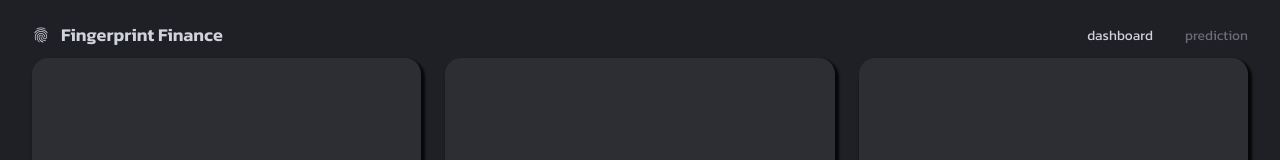
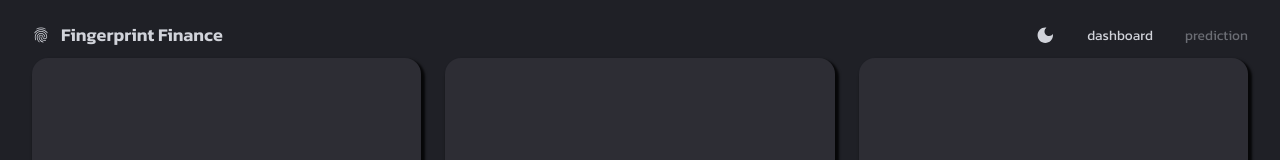
Before and after one commit to nabilk11/redux-finance-app, a React (Vite) app in the folder client/: page / in a window 1280 px wide. Shown: the top 160 px of the page. Built offline with nearby package versions, Linux system fonts and the light colour scheme.

Commit message:
created dummy icon for toggledarkmode on navbar

```diff
--- a/client/src/screens/navbar/index.tsx
+++ b/client/src/screens/navbar/index.tsx
@@ -3,6 +3,7 @@ import { Link } from "react-router-dom";
 import { Box, Typography, useTheme } from "@mui/material";
 import FingerprintIcon from "@mui/icons-material/Fingerprint";
 import FlexBetween from "@/components/FlexBetween";
+import DarkModeIcon from "@mui/icons-material/DarkMode";
 
 // type Props = {};
 
@@ -10,6 +11,11 @@ const Navbar = () => {
   const { palette } = useTheme();
 
   const [selected, setSelected] = useState("dashboard");
+
+  // setup dark mode toggle function
+  const toggleDarkMode = () => {};
+
+
   return (
     <FlexBetween mb={"0.25rem"} p={"0.5rem 0rem"} color={palette.grey[300]}>
       <FlexBetween gap={"0.68rem"}>
@@ -19,6 +25,10 @@ const Navbar = () => {
         </Typography>
       </FlexBetween>
       <FlexBetween gap={"2rem"}>
+        <DarkModeIcon cursor={"pointer"}
+          onClick={toggleDarkMode}
+          sx={{ "&:hover": { color: palette.primary[100] } }}
+        />
         <Box sx={{ "&:hover": { color: palette.primary[100] } }}>
           <Link
             to={"/"}
```
